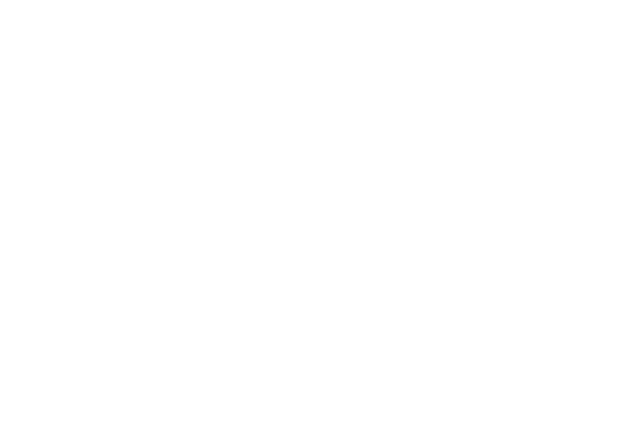
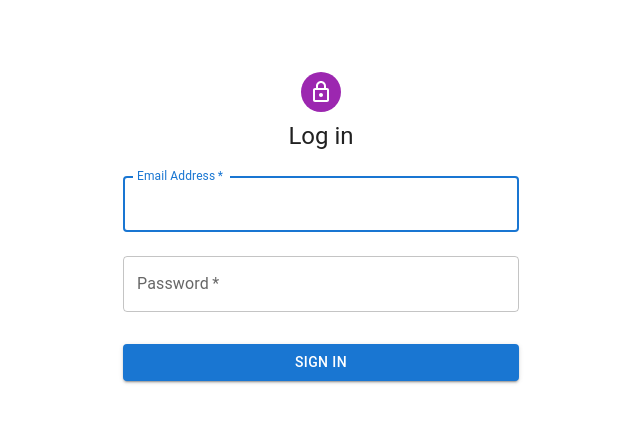
Before and after one commit to dipikaash/rms-poc, a React (Create React App) app: page /login in a window 1280 px wide. Before the commit this address had no page. Shown: the top 422 px of the page, without its empty margins (319-959 px from the left). Built offline with nearby package versions, Linux system fonts and the light colour scheme.

Commit message:
login page,modal and data added, header style fix

```diff
--- a/src/App.js
+++ b/src/App.js
@@ -2,7 +2,7 @@ import './App.css';
 import { BrowserRouter, Routes, Route } from 'react-router-dom';
 import Home from './pages/Home';
 import AboutUs from './pages/AboutUs';
-import EmployeeData from './pages/EmployeeData';
+import EmployeeTable from './pages/EmployeeTable';
 import Login from './pages/Login';
 import AddEmployee from './pages/AddEmployee';
 import EmployeeStatus from './pages/EmployeeStatus';
@@ -12,13 +12,13 @@ function App() {
     <BrowserRouter>
       <Routes>
         <Route path="/" element={<Home />}>
-          <Route path='/' element={<EmployeeData />} />
+          <Route path='/' element={<EmployeeTable />} />
           <Route path="home" element={<Home />} />
           <Route path="aboutUs" element={<AboutUs />} />
           <Route path="addEmployee" element={<AddEmployee/>} />
           <Route path="employeeStatus" element={<EmployeeStatus />} />
         </Route>
-        <Route path='/' element={<Login/>}></Route>
+        <Route path='/login' element={<Login/>}></Route>
       </Routes>
     </BrowserRouter>
   );
--- a/src/index.css
+++ b/src/index.css
@@ -1,6 +1,9 @@
 .classLogo{
   height: 50px;
   vertical-align: middle;
+}
+.container {
+  z-index: 0
 }
 .header {
   display: flex;
@@ -8,6 +11,9 @@
   /* border: 1px solid lightgray; */
   border-radius: 5px;
   background-color: whitesmoke;
+  position: sticky;
+  top: 0;
+  z-index: 5;
 }
 .logo{
   margin: auto 0;
@@ -28,6 +34,7 @@
 .addEmp {
   float: right;
   margin-right: 10px !important;
+  z-index: 0 !important;
 }
 .even {
   background-color: lightgrey;
@@ -35,3 +42,6 @@
 .radio-flex{
   flex-direction: row;
 }
+.popupHead{
+  text-align: center;
+}
--- a/src/pages/AddEmployee.js
+++ b/src/pages/AddEmployee.js
@@ -6,20 +6,16 @@ import FormControlLabel from '@mui/material/FormControlLabel';
 import Checkbox from '@mui/material/Checkbox';
 import Grid from '@mui/material/Grid';
 import Box from '@mui/material/Box';
-import Typography from '@mui/material/Typography';
 import Container from '@mui/material/Container';
 import { createTheme, ThemeProvider } from '@mui/material/styles';
 import { Input } from '@mui/material';
 import { useState } from 'react';
-import { useNavigate, useSearchParams } from 'react-router-dom';
+
 const defaultTheme = createTheme();
 
-export default function AddEmployee() {
-  let [searchParams] = useSearchParams();
-  const email = searchParams.get('email');
-
+export default function AddEmployee(props) {
+  const {email,addOrEdit} = props;
   const [inputs, setInputs] = useState({});
-  const navigate = useNavigate();
   const handleInputsChange = (event) => {
     const name = event.target.name;
     const value = event.target.value;
@@ -42,10 +38,10 @@ export default function AddEmployee() {
     let list = localStorage.getItem('list');
     if (list) {
       list = JSON.parse(list);
-      const existingData = list.find((el) => el.email == inputs.email);
+      const existingData = list.find((el) => el.email === inputs.email);
       if (existingData) {
         list = list.map((el) => {
-          if (el.email == inputs.email) {
+          if (el.email === inputs.email) {
             let obj = { ...el, ...inputs };
             return obj;
           } else return el;
@@ -58,15 +54,14 @@ export default function AddEmployee() {
     } else {
       localStorage.setItem('list', JSON.stringify([inputs]));
     }
-
-    navigate('/');
+    addOrEdit();
     setInputs({});
   };
 
   React.useEffect(() => {
     if (email) {
       const list = JSON.parse(localStorage.getItem('list'));
-      const myData = list.find((el) => el.email == email);
+      const myData = list.find((el) => el.email === email);
       if (myData) {
         setInputs({
           firstName: myData.firstName,
@@ -86,16 +81,12 @@ export default function AddEmployee() {
         <CssBaseline />
         <Box
           sx={{
-            marginTop: 8,
             display: 'flex',
             flexDirection: 'column',
             alignItems: 'center',
           }}
         >
-          <Typography component='h1' variant='h5'>
-            Add Employee
-          </Typography>
-          <Box component='form' onSubmit={handleSubmit} sx={{ mt: 3 }}>
+          <Box component='form' onSubmit={handleSubmit}>
             <Grid container spacing={4}>
               <Grid item xs={12} sm={6}>
                 <TextField
--- a/src/pages/EmployeeData.js
+++ b/src/pages/EmployeeData.js
@@ -1,17 +1,8 @@
-import { Tooltip } from "@mui/material";
-import AddIcon from '@mui/icons-material/Add';
 import EmployeeTable from './EmployeeTable';
-import Fab from "@mui/material/Fab";
-import {Link } from 'react-router-dom'
 
 const EmployeeData = () => {
     return (
         <>
-            <h2 className="detailHead">Detailes of Employees in Pool
-                <Tooltip title="Add Employee" className="addEmp">
-                <Link to="addEmployee"><Fab className="addEmp" color="success" aria-label="add"><AddIcon /></Fab></Link>
-                </Tooltip>
-                </h2>
             <EmployeeTable />
         </>
     )
--- a/src/pages/EmployeeTable.js
+++ b/src/pages/EmployeeTable.js
@@ -7,8 +7,15 @@ import EditIcon from '@mui/icons-material/Edit';
 import DeleteIcon from '@mui/icons-material/Delete';
 import CircularProgress from '@mui/material/CircularProgress';
 import { Tooltip } from '@mui/material';
+import AddEmployee from './AddEmployee';
+import AddIcon from '@mui/icons-material/Add';
+import Fab from "@mui/material/Fab";
+import {Link } from 'react-router-dom';
+import Popup from './Popup';
 
 function EmployeeTable() {
+  const [openPopup, setOpenPopup] = useState(false);
+  const [email, setEmail] = useState();
   const empCols = [
     {
       field: 'fullName',
@@ -90,10 +97,21 @@ function EmployeeTable() {
     }
   ];
   const navigate = useNavigate();
+
   const handleEditClick = (event, cellValues) => {
-    console.log('clicked edit');
-    navigate(`/addEmployee/?email=${cellValues.row.email}`);
+    setEmail(cellValues.row.email);
+    setOpenPopup(true);
+    // navigate(`/addEmployee/?email=${cellValues.row.email}`);
   };
+  const handleAdd = () => {
+    setOpenPopup(true);
+    setEmail('');
+  }
+  const addOrEdit = () => {
+    let list = JSON.parse(localStorage.getItem('list'));
+    setEmpRows([...list]);
+    setOpenPopup(false);
+  }
   const handleDeleteClick = (event, cellValues) => {
     const confirm = window.confirm(
       `Are you sure to delete the record of ${cellValues.row.firstName} ?`
@@ -133,6 +151,12 @@ function EmployeeTable() {
   }, []);
 
   return (
+    <>
+    <h1 className="detailHead">Detailes of Employees in Pool
+      <Tooltip title="Add Employee" className="addEmp">
+          <Link onClick={()=>{handleAdd()}}><Fab className="addEmp" color="success" aria-label="add"><AddIcon /></Fab></Link>
+      </Tooltip>
+      </h1>
     <div style={{ height: 400, width: '100%' }}>
       <Box
         sx={{
@@ -166,6 +190,15 @@ function EmployeeTable() {
         )}
       </Box>
     </div>
+    <Popup
+      openPopup={openPopup}
+      setOpenPopup={setOpenPopup}
+      email={email}>
+      <AddEmployee
+      email={email}
+      addOrEdit={addOrEdit}/>
+    </Popup>
+    </>
   );
 }
 
--- a/src/pages/Header.js
+++ b/src/pages/Header.js
@@ -19,6 +19,7 @@ const Header = () => {
                 <ul>
                     <li><Link to="/"><Button>Home</Button></Link></li>
                     <li><Link to="aboutUs"><Button>About Us</Button></Link></li>
+                    <li><Link to="https://www.happiestminds.com/location/"><Button>Contact Us</Button></Link></li>
                     {isAuthenticated && (<li><Tooltip title="Profile"><Link to={`employeeStatus?email=${user.email}`}><Button variant="text"><AccountCircleIcon />{user.name}</Button></Link></Tooltip></li>)}
                     {isAuthenticated ? (<li><Tooltip title="Log out">
                         <IconButton aria-label="logout" variant="contained" color="error" size="small"
--- a/src/pages/Login.js
+++ b/src/pages/Login.js
@@ -1,11 +1,109 @@
-import { FormControl } from '@mui/material';
+import * as React from 'react';
+import Avatar from '@mui/material/Avatar';
+import Button from '@mui/material/Button';
+import CssBaseline from '@mui/material/CssBaseline';
+import TextField from '@mui/material/TextField';
+import Box from '@mui/material/Box';
+import LockOutlinedIcon from '@mui/icons-material/LockOutlined';
+import Typography from '@mui/material/Typography';
+import Container from '@mui/material/Container';
+import { createTheme, ThemeProvider } from '@mui/material/styles';
+import { useEffect, useState } from 'react';
+import { useNavigate } from 'react-router-dom';
+
 const Login = ()=>{
-    return(<></>
+ const defaultTheme = createTheme();
+ const navigate = useNavigate();
+ const [showError, setShowError] = useState(false);
+ const getData = async () => {
+    await fetch('http://localhost:4000/empList/')
+    .then(response=>{ return response?.json()}).then(
+      response =>{
+      localStorage.setItem('admins', JSON.stringify(response));
+    });
+  };
+  useEffect(() => {
+    let asyncFunction = async () => {
+        await getData();
+   // const adminData = await JSON.parse(localStorage.getItem('list'));
+    asyncFunction();
+  }} );
+  const handleSubmit = (event) => {
+    event.preventDefault();
+    const data = new FormData(event.currentTarget);
+    console.log({
+      email: data.get('email'),
+      password: data.get('password'),
+    });
+    const email = data.get('email');
+    const adminData = JSON.parse(localStorage.getItem('list'));
+    const user = adminData.filter((item)=>item.email === email);
+    if(user?.isAdmin) {
+        localStorage.setItem('user', JSON.stringify(user));
+        navigate(`/`);
+    }
+
+    else
+      setShowError(true);
+  };
+    return(
+        <ThemeProvider theme={defaultTheme}>
+        <Container component="main" maxWidth="xs">
+          <CssBaseline />
+          <Box
+            sx={{
+              marginTop: 8,
+              display: 'flex',
+              flexDirection: 'column',
+              alignItems: 'center',
+            }}
+          >
+            <Avatar sx={{ m: 1, bgcolor: 'secondary.main' }}>
+              <LockOutlinedIcon />
+            </Avatar>
+            <Typography component="h1" variant="h5">
+              Log in
+            </Typography>
+            <Box component="form" onSubmit={handleSubmit} noValidate sx={{ mt: 1 }}>
+              <TextField
+                margin="normal"
+                required
+                fullWidth
+                id="email"
+                label="Email Address"
+                name="email"
+                autoComplete="email"
+                autoFocus
+              />
+              <TextField
+                margin="normal"
+                required
+                fullWidth
+                name="password"
+                label="Password"
+                type="password"
+                id="password"
+                autoComplete="current-password"
+              />
+              <Button
+                type="submit"
+                fullWidth
+                variant="contained"
+                sx={{ mt: 3, mb: 2 }}
+              >
+                Sign In
+              </Button>
+              { showError && <div >Try with different user</div>}
+            </Box>
+          </Box>
+        </Container>
+      </ThemeProvider>
+    );
 //         <FormControl>
 //   <InputLabel htmlFor="my-input">Email address</InputLabel>
 //   <Input id="my-input" aria-describedby="my-helper-text" />
 //   <FormHelperText id="my-helper-text">We'll never share your email.</FormHelperText>
 // </FormControl>
-    )
+
 }
 export default Login;
--- /dev/null
+++ b/src/pages/Popup.js
@@ -0,0 +1,22 @@
+import {  Dialog, DialogContent, DialogTitle } from "@material-ui/core";
+import React from "react";
+import CloseIcon from '@mui/icons-material/Close';
+import Typography from '@mui/material/Typography';
+
+export default function Popup (props){
+    const {children, openPopup, setOpenPopup,email} =props;
+    let title = email ? 'Edit' : 'Add'
+    return (
+        <Dialog open={openPopup}>
+            <DialogTitle>
+             <Typography className="popupHead" component='h2' variant='h5'>
+             {title} Employee
+            <CloseIcon className="addEmp" variant="contained" color="error" onClick={()=>{setOpenPopup(false)}} />
+          </Typography>
+            </DialogTitle>
+            <DialogContent  dividers>
+               {children}
+            </DialogContent>
+        </Dialog>
+    )
+}
```
Also changed, not shown: data.json (+23 -5 lines).
